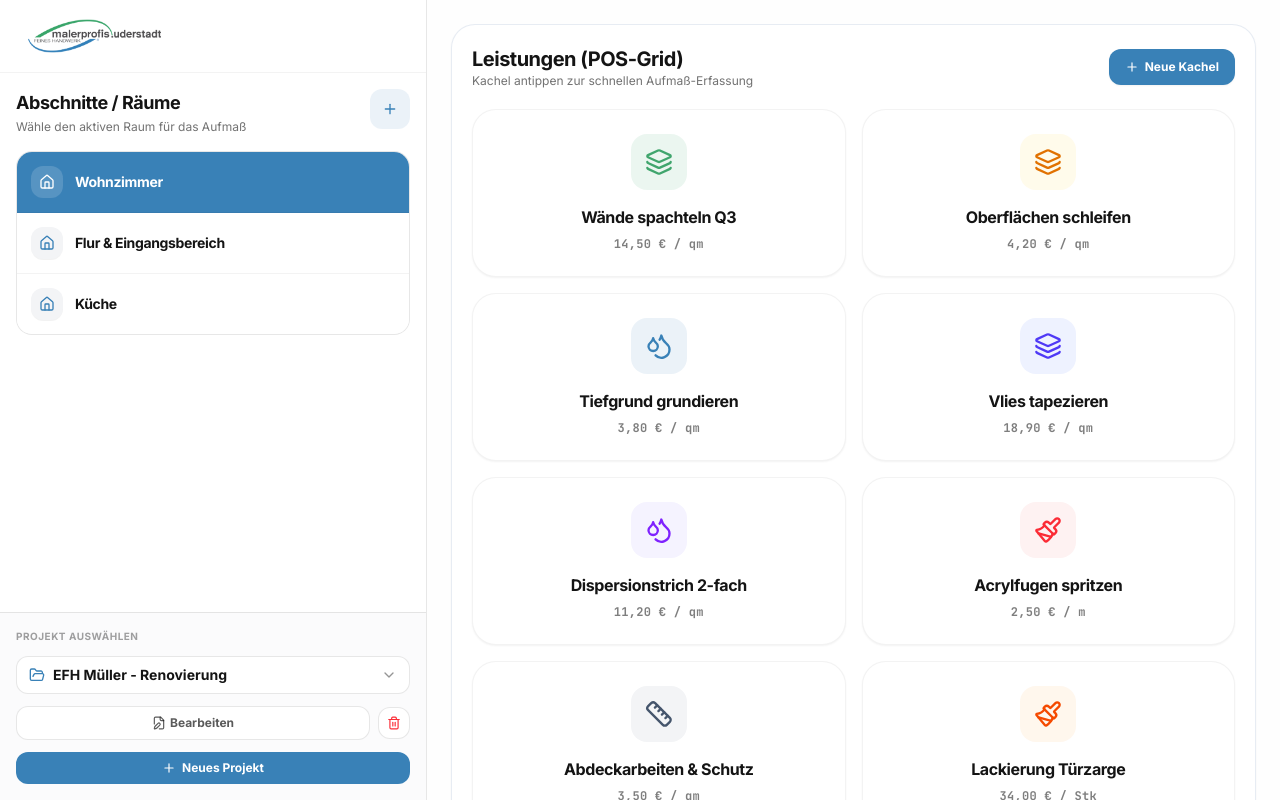
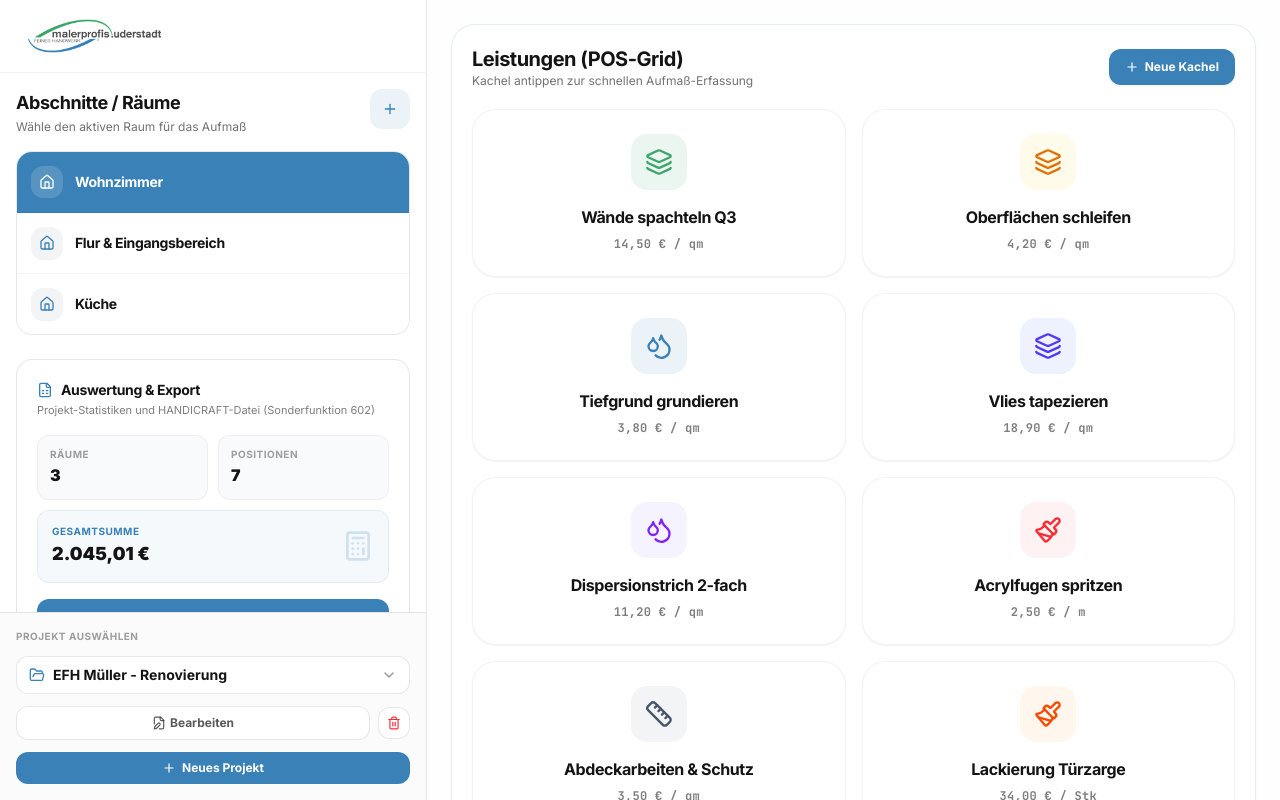
Before and after one commit to timstuu/malerprofis-angebot, a React (Vite) app: page / in a window 1280 px wide. Built offline with nearby package versions, Linux system fonts and the light colour scheme.

Commit message:
Combine project total stats and export panel in left sidebar, simplify options, and remove workspace footer

```diff
--- a/src/App.tsx
+++ b/src/App.tsx
@@ -534,6 +534,12 @@ export default function App() {
                 onEditRoom={handleEditRoom}
                 onDeleteRoom={handleDeleteRoom}
               />
+
+              {/* Export Settings & Project Total Statistics Panel inside sidebar */}
+              <ExportSettingsPanel
+                project={activeProject}
+                settings={exportSettings}
+              />
             </>
           )}
         </div>
@@ -674,13 +680,6 @@ export default function App() {
               allRooms={activeProject.rooms}
             />
 
-            {/* 3. Export settings panel (Move here from sidebar) */}
-            <ExportSettingsPanel
-              project={activeProject}
-              settings={exportSettings}
-              onUpdateSettings={saveExportSettingsToStorage}
-            />
-
           </main>
         ) : (
           /* --- EMPTY STATE ONBOARDING --- */
@@ -718,14 +717,6 @@ export default function App() {
             </div>
           </main>
         )}
-
-        {/* --- FOOTER REGISTRY --- */}
-        <footer className="bg-slate-900 border-t border-slate-800 text-slate-500 text-xs py-4 text-center mt-auto" id="app-footer-brand">
-          <div className="max-w-7xl mx-auto px-4 flex flex-col sm:flex-row justify-between items-center gap-2">
-            <span>&copy; 2026 Maler-Aufmaß-Profi MVP. Lokaler Offline-Modus aktiv.</span>
-            <span className="font-semibold text-slate-400">Kompatibel mit HANDICRAFT "Sonderfunktion 602"</span>
-          </div>
-        </footer>
 
       </div>
 
--- a/src/components/ExportSettingsPanel.tsx
+++ b/src/components/ExportSettingsPanel.tsx
@@ -4,39 +4,28 @@
  */
 
 import React, { useState } from 'react';
-import { Download, Settings, Info, Check, HelpCircle, FileText } from 'lucide-react';
+import { Download, Check, Calculator, FileSpreadsheet } from 'lucide-react';
 import { ExportSettings, Project } from '../types';
 import { generateHandicraftCSV, downloadCSVFile } from '../utils/exportUtils';
 
 interface ExportSettingsPanelProps {
   project: Project;
   settings: ExportSettings;
-  onUpdateSettings: (settings: ExportSettings) => void;
 }
 
 export const ExportSettingsPanel: React.FC<ExportSettingsPanelProps> = ({
   project,
   settings,
-  onUpdateSettings,
 }) => {
-  const [showHelp, setShowHelp] = useState(false);
   const [showToast, setShowToast] = useState(false);
 
-  const handleDelimiterChange = (delim: ';' | ',') => {
-    onUpdateSettings({
-      ...settings,
-      delimiter: delim,
-      // If delimiter is semicolon, German standard typically uses comma as decimal
-      decimalSeparator: delim === ';' ? ',' : '.',
-    });
-  };
-
-  const handleDecimalChange = (dec: ',' | '.') => {
-    onUpdateSettings({
-      ...settings,
-      decimalSeparator: dec,
-    });
-  };
+  // Calculate statistics
+  const roomCount = project.rooms.length;
+  const positionCount = project.rooms.reduce((sum, r) => sum + r.positions.length, 0);
+  const totalSum = project.rooms.reduce(
+    (sum, r) => sum + r.positions.reduce((pSum, pos) => pSum + pos.totalPrice, 0),
+    0
+  );
 
   const triggerExport = () => {
     const csvContent = generateHandicraftCSV(project, settings);
@@ -57,169 +46,70 @@ export const ExportSettingsPanel: React.FC<ExportSettingsPanelProps> = ({
 
     downloadCSVFile(csvContent, filename, settings.includeBOM);
 
-    // Show quick toast notification
+    // Show toast notification
     setShowToast(true);
     setTimeout(() => {
       setShowToast(false);
     }, 4000);
   };
 
-  const totalPositions = project.rooms.reduce((sum, r) => sum + r.positions.length, 0);
-
   return (
-    <div className="w-full bg-white border border-[#141414]/5 p-6 rounded-3xl shadow-xs relative" id="export-panel">
+    <div className="w-full bg-white border border-[#141414]/10 p-5 rounded-2xl shadow-3xs relative flex flex-col gap-4" id="export-panel">
 
       {/* Toast Notification */}
       {showToast && (
-        <div className="absolute -top-12 left-1/2 -translate-x-1/2 bg-[#141414] text-white text-xs font-semibold px-5 py-3 rounded-2xl shadow-md flex items-center gap-2 animate-bounce z-50">
-          <Check className="w-4 h-4 text-brand-accent2" />
-          <span>Schnittstellen-Datei erfolgreich heruntergeladen!</span>
+        <div className="absolute -top-12 left-1/2 -translate-x-1/2 bg-[#141414] text-white text-[11px] font-bold px-4 py-2.5 rounded-xl shadow-md flex items-center gap-1.5 z-50 animate-bounce">
+          <Check className="w-3.5 h-3.5 text-brand-accent2" />
+          <span>Datei erfolgreich heruntergeladen!</span>
         </div>
       )}
 
-      <div className="flex flex-col md:flex-row md:items-center justify-between gap-4 mb-5">
+      {/* Header */}
       <div>
-          <h2 className="text-base font-bold text-[#141414] flex items-center gap-2 font-sans">
-            <FileText className="w-5 h-5 text-brand-accent1" />
-            HANDICRAFT-Schnittstelle (Sonderfunktion 602)
+        <h2 className="text-sm font-bold text-[#141414] flex items-center gap-2 font-sans tracking-tight">
+          <FileSpreadsheet className="w-4 h-4 text-brand-accent1" />
+          Auswertung & Export
         </h2>
-          <p className="text-xs text-[#141414]/60">
-            Exportiere die Aufmaße direkt für das Modul AngebotRTF
+        <p className="text-[11px] text-[#141414]/55 mt-0.5">
+          Projekt-Statistiken und HANDICRAFT-Datei (Sonderfunktion 602)
         </p>
       </div>
 
+      {/* Statistics Cards */}
+      <div className="grid grid-cols-2 gap-2.5 text-xs">
+        <div className="bg-gray-50 p-3 rounded-xl border border-[#141414]/5">
+          <span className="text-[10px] text-[#141414]/40 font-bold block uppercase tracking-wider">Räume</span>
+          <span className="text-base font-black text-[#141414] block mt-0.5">{roomCount}</span>
+        </div>
+        <div className="bg-gray-50 p-3 rounded-xl border border-[#141414]/5">
+          <span className="text-[10px] text-[#141414]/40 font-bold block uppercase tracking-wider">Positionen</span>
+          <span className="text-base font-black text-[#141414] block mt-0.5">{positionCount}</span>
+        </div>
+        <div className="bg-brand-accent1/5 p-3.5 rounded-xl border border-brand-accent1/10 col-span-2 flex items-center justify-between">
+          <div>
+            <span className="text-[10px] text-brand-accent1 font-bold block uppercase tracking-wider">Gesamtsumme</span>
+            <span className="text-lg font-black text-[#141414] block mt-0.5">
+              {totalSum.toLocaleString('de-DE', { minimumFractionDigits: 2 })} €
+            </span>
+          </div>
+          <Calculator className="w-8 h-8 text-brand-accent1/20" />
+        </div>
+      </div>
+
+      {/* Export Button */}
       <button
         id="btn-export-handicraft"
         onClick={triggerExport}
-          disabled={totalPositions === 0}
-          className={`px-5 py-3 rounded-2xl font-bold text-sm flex items-center justify-center gap-2 transition-all active:scale-95 cursor-pointer ${
-            totalPositions === 0
-              ? 'bg-gray-200 text-[#141414]/40 cursor-not-allowed opacity-50'
-              : 'bg-brand-accent1 hover:bg-brand-accent1/90 text-white shadow-xs'
+        disabled={positionCount === 0}
+        className={`w-full py-3 rounded-xl font-bold text-xs flex items-center justify-center gap-1.5 transition-all active:scale-95 cursor-pointer ${
+          positionCount === 0
+            ? 'bg-gray-100 text-[#141414]/30 cursor-not-allowed border border-[#141414]/5'
+            : 'bg-brand-accent1 hover:bg-brand-accent1/90 text-white shadow-3xs'
         }`}
       >
-          <Download className="w-4 h-4" /> HANDICRAFT-Export (.csv)
+        <Download className="w-3.5 h-3.5" /> HANDICRAFT-Export (.csv)
       </button>
-      </div>
 
-      {/* Settings Grid */}
-      <div className="grid grid-cols-1 md:grid-cols-2 gap-5 pt-5 border-t border-[#141414]/5">
-
-        {/* CSV Format Settings */}
-        <div className="space-y-3">
-          <h3 className="text-xs font-bold uppercase tracking-wider text-[#141414]/40 flex items-center gap-1.5 font-sans">
-            <Settings className="w-3.5 h-3.5 text-brand-accent1" /> CSV-Formateinstellungen
-          </h3>
-
-          <div className="flex flex-wrap gap-4 text-xs">
-            {/* Delimiter Selection */}
-            <div>
-              <span className="block text-[#141414]/60 font-semibold mb-1.5">Spaltentrennzeichen:</span>
-              <div className="inline-flex bg-gray-100 p-1 rounded-xl">
-                <button
-                  id="btn-delim-semicolon"
-                  type="button"
-                  onClick={() => handleDelimiterChange(';')}
-                  className={`px-3 py-1.5 rounded-lg font-bold transition-all cursor-pointer ${
-                    settings.delimiter === ';' ? 'bg-white text-[#141414] shadow-2xs' : 'text-[#141414]/50 hover:text-[#141414]/80'
-                  }`}
-                >
-                  Semikolon ( ; ) <span className="text-[10px] font-normal text-[#141414]/40">(Standard DE)</span>
-                </button>
-                <button
-                  id="btn-delim-comma"
-                  type="button"
-                  onClick={() => handleDelimiterChange(',')}
-                  className={`px-3 py-1.5 rounded-lg font-bold transition-all cursor-pointer ${
-                    settings.delimiter === ',' ? 'bg-white text-[#141414] shadow-2xs' : 'text-[#141414]/50 hover:text-[#141414]/80'
-                  }`}
-                >
-                  Komma ( , )
-                </button>
-              </div>
-            </div>
-
-            {/* Decimal Separator */}
-            <div>
-              <span className="block text-[#141414]/60 font-semibold mb-1.5">Dezimaltrennzeichen:</span>
-              <div className="inline-flex bg-gray-100 p-1 rounded-xl">
-                <button
-                  id="btn-decimal-comma"
-                  type="button"
-                  onClick={() => handleDecimalChange(',')}
-                  className={`px-3 py-1.5 rounded-lg font-bold transition-all cursor-pointer ${
-                    settings.decimalSeparator === ',' ? 'bg-white text-[#141414] shadow-2xs' : 'text-[#141414]/50 hover:text-[#141414]/80'
-                  }`}
-                >
-                  Komma ( , )
-                </button>
-                <button
-                  id="btn-decimal-period"
-                  type="button"
-                  onClick={() => handleDecimalChange('.')}
-                  className={`px-3 py-1.5 rounded-lg font-bold transition-all cursor-pointer ${
-                    settings.decimalSeparator === '.' ? 'bg-white text-[#141414] shadow-2xs' : 'text-[#141414]/50 hover:text-[#141414]/80'
-                  }`}
-                >
-                  Punkt ( . )
-                </button>
-              </div>
-            </div>
-          </div>
-        </div>
-
-        {/* Info/Help Box Toggle */}
-        <div className="flex flex-col justify-between">
-          <div className="flex justify-end">
-            <button
-              id="btn-toggle-help"
-              type="button"
-              onClick={() => setShowHelp(!showHelp)}
-              className="text-xs font-bold text-brand-accent1 hover:text-brand-accent1/80 flex items-center gap-1 cursor-pointer"
-            >
-              <HelpCircle className="w-4 h-4" /> Import-Hilfe anzeigen
-            </button>
-          </div>
-
-          <p className="text-[11px] text-[#141414]/40 mt-2">
-            * Das generierte Dokument enthält ein UTF-8-BOM-Signal, damit deutsche Umlaute (z. B. "Wände") in Excel und HANDICRAFT fehlerfrei dargestellt werden.
-          </p>
-        </div>
-      </div>
-
-      {/* Help box dropdown */}
-      {showHelp && (
-        <div className="mt-4 p-5 bg-gray-50 border border-[#141414]/5 rounded-3xl text-xs text-[#141414]/70 leading-relaxed space-y-3 animate-fade-in" id="help-content-box">
-          <h4 className="font-bold text-[#141414] flex items-center gap-1.5">
-            <Info className="w-4 h-4 text-brand-accent1" />
-            Anleitung: Import in das Handwerkerprogramm HANDICRAFT
-          </h4>
-          <ol className="list-decimal pl-4 space-y-2">
-            <li>
-              Erfasse alle Räume und die dazugehörigen Aufmaßmengen auf der Baustelle.
-            </li>
-            <li>
-              Klicke oben auf <strong>"HANDICRAFT-Export (.csv)"</strong>, um die fertig strukturierte Datei zu speichern.
-            </li>
-            <li>
-              Öffne dein Handwerkerprogramm <strong>HANDICRAFT</strong> und navigiere in das Modul <strong>AngebotRTF</strong>.
-            </li>
-            <li>
-              Wähle im Menü oder über die Tastenkombination die <strong>"Sonderfunktion 602"</strong> (Angebot importieren/bearbeiten).
-            </li>
-            <li>
-              Wähle die heruntergeladene Datei aus. Das Programm liest die Zeilen ein:
-              <ul className="list-disc pl-4 mt-1.5 font-mono text-[10px] text-[#141414]/50 space-y-1">
-                <li>Raumzeilen (z. B. <code className="bg-white border border-[#141414]/5 px-1.5 py-0.5 rounded">1;;;Raum: Wohnzimmer;</code>) werden als Titelüberschriften interpretiert.</li>
-                <li>Leistungszeilen (z. B. <code className="bg-white border border-[#141414]/5 px-1.5 py-0.5 rounded">1.01;24,50;qm;Wände spachteln Q3;14,50</code>) werden mit Positionsnummer, Menge, Einheit, Text und Preis eingelesen.</li>
-              </ul>
-            </li>
-          </ol>
-          <p className="text-[11px] text-brand-accent2 font-bold italic pt-1">
-            Hinweis: Falsche Mengeneinheiten werden vom Import-Prüfer abgelehnt. Verwende daher nur die vordefinierten Mengeneinheiten (qm, m, Stk, Std, Psch).
-          </p>
-        </div>
-      )}
     </div>
   );
 };
```
Lines whose indentation alone changed are shown as unchanged.
